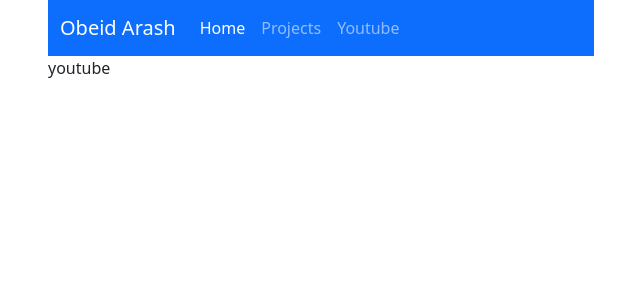
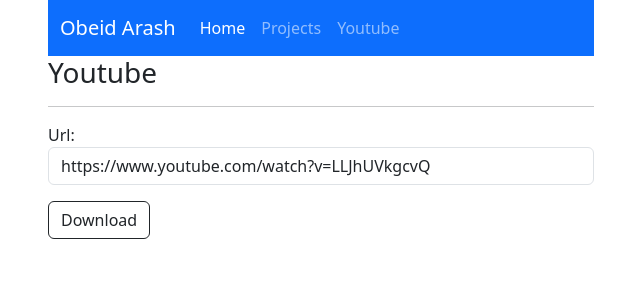
Before and after one commit to obeidarash/obeid, a Django app: page /youtube in a window 1280 px wide. Shown: the top 300 px of the page, without its empty margins (319-959 px from the left). Run offline with Django 3.2, Linux system fonts and the light colour scheme; some libraries are stand-ins or nearby versions.

Commit message:
add form to youtube.html

```diff
--- /dev/null
+++ b/obeid_tools/forms.py
@@ -0,0 +1,12 @@
+from django import forms
+from django.core import validators
+
+
+class YoutubeForm(forms.Form):
+    url = forms.CharField(widget=forms.TextInput(attrs={
+        'placeholder': 'https://www.youtube.com/watch?v=LLJhUVkgcvQ',
+        'class': 'form-control',
+        'value': 'https://www.youtube.com/watch?v=LLJhUVkgcvQ'
+    }), required=False)
+
+# , validators=[validators.URLValidator(), ]
--- a/obeid_tools/views.py
+++ b/obeid_tools/views.py
@@ -1,6 +1,19 @@
+from django.http import HttpResponseRedirect
 from django.shortcuts import render
+from .forms import YoutubeForm
+from pytube import YouTube
 
 
 def youtube(request):
-    context = {}
+    yt = ""
+    youtube_form = YoutubeForm(request.POST or None)
+    if request.method == "POST" and youtube_form.is_valid():
+        url = youtube_form.cleaned_data.get('url')
+        yt = YouTube(url)
+        print(yt.streams.first())
+        youtube_form = YoutubeForm()
+    context = {
+        'youtube': youtube_form,
+        'yt': yt
+    }
     return render(request, 'tools/youtube.html', context)
--- a/templates/tools/youtube.html
+++ b/templates/tools/youtube.html
@@ -2,7 +2,21 @@
 {% block keywords %}{% endblock %}
 {% block description %}{% endblock %}
 {% block title %}YouTube{% endblock %}
+{% block heading %}
+    <h3>Youtube</h3>
+    <hr>
+{% endblock %}
 
 {% block content %}
-youtube
+    <form action="" method="post" class="form-">
+        {% csrf_token %}
+        <div class="mb-3">
+            <label for="{{ youtube.url.id_for_label }}">{{ youtube.url.label }}:</label>
+            {{ youtube.errors }}
+            {{ youtube.url }}
+        </div>
+        <button type="submit" class="btn btn-outline-dark">Download</button>
+    </form>
+    {{ yt }}
+
 {% endblock %}
```
